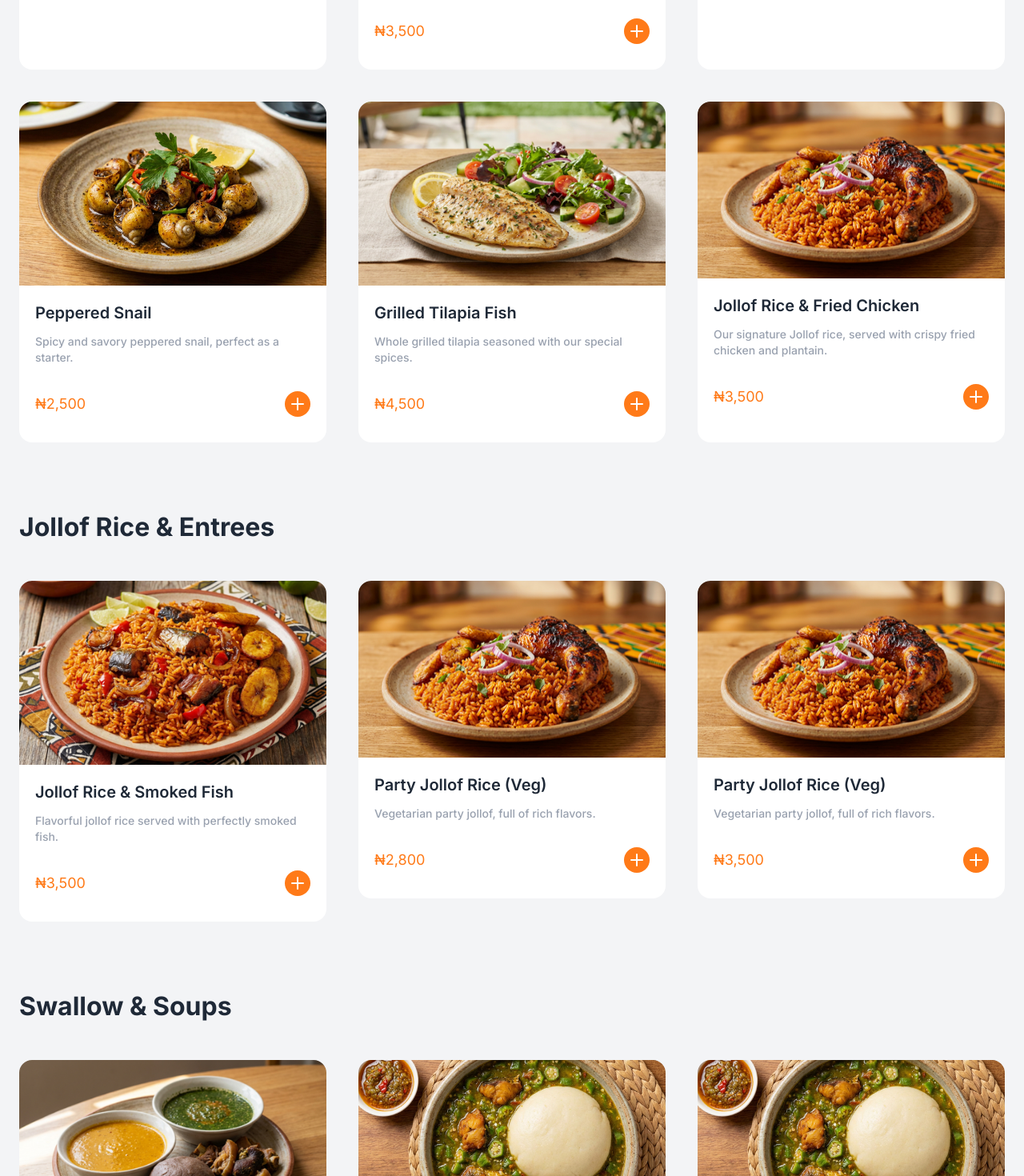
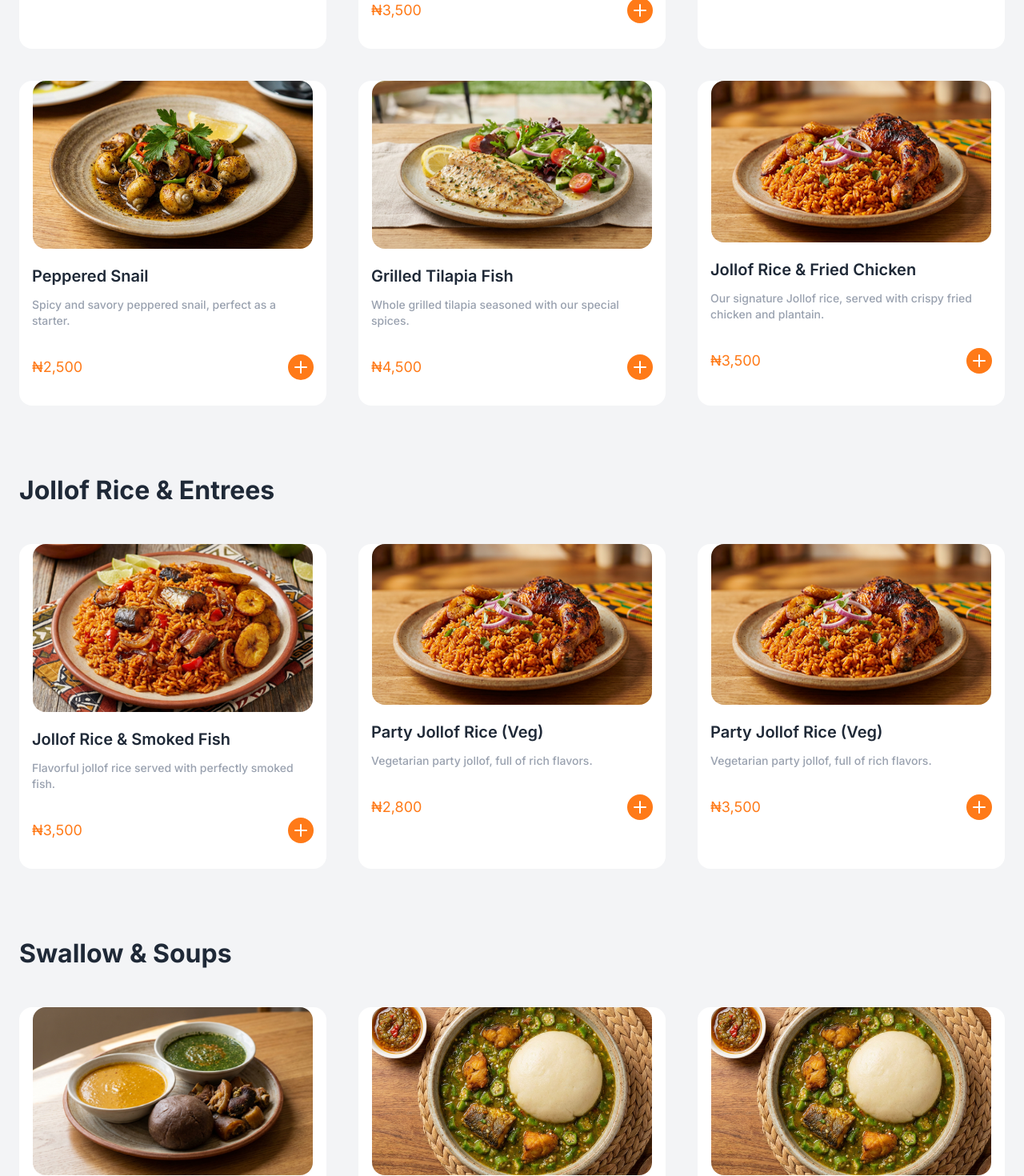
Before and after one commit to trustonyekwere/chuks_kitchen, a Next.js app: page /explore in a window 1280 px wide. Shown: the part 1560-3030 px from the top of the page at 80% size. Built offline with nearby package versions, Linux system fonts and the light colour scheme.

Commit message:
Finished explore page✅

```diff
--- a/app/components/sections/Menu.tsx
+++ b/app/components/sections/Menu.tsx
@@ -122,18 +122,18 @@ export default function Menu() {
                                     key={popular.id}
                                 >
                                     <div className="bg-white h-full w-full rounded-2xl flex md:block" >
-                                        <div className="w-full">
+                                        <div className="flex justify-center items-center">
                                             <Image
                                                 src={popular.img}
                                                 alt="Popular Samples"
-                                                width={400}
-                                                height={400}
+                                                width={350}
+                                                height={250}
                                                 priority
-                                                className="rounded-tl-2xl md:rounded-t-2xl"
+                                                className="rounded-2xl md:rounded-t-2xl"
                                             />
                                         </div>
                                         <div>
-                                            <div className="px-5 flex-column max-w-sm text-start text-blue">
+                                            <div className="px-4 flex-column max-w-sm text-start text-blue">
                                                 <h1 className="text-sm md:text-xl pt-5 font-semibold">
                                                     {popular.title}
                                                 </h1>
@@ -141,7 +141,7 @@ export default function Menu() {
                                                     {popular.description}
                                                 </p>
                                             </div>
-                                            <div className="flex justify-between items-center px-5 py-4 md:py-8">
+                                            <div className="flex justify-between items-center px-4 py-4 md:py-8">
                                                 <div>
                                                     <p className="text-orange text-sm md:text-lg">{popular.price}</p>
                                                 </div>
@@ -184,19 +184,19 @@ export default function Menu() {
                                     viewport={{ once: true }}
                                     key={jollof.id}
                                 >
-                                    <div className="bg-white h-auto w-full rounded-2xl flex md:block" >
-                                        <div className="w-full">
+                                    <div className="bg-white h-full w-full rounded-2xl flex md:block" >
+                                        <div className="flex justify-center items-center">
                                             <Image
                                                 src={jollof.img}
-                                                alt="Jollof Rice"
-                                                width={400}
-                                                height={400}
+                                                alt="Jollof Rice & Entrees"
+                                                width={350}
+                                                height={250}
                                                 priority
-                                                className="rounded-tl-2xl md:rounded-t-2xl"
+                                                className="rounded-2xl md:rounded-t-2xl"
                                             />
                                         </div>
                                         <div>
-                                            <div className="px-5 flex-column max-w-sm text-start text-blue">
+                                            <div className="px-4 flex-column max-w-sm text-start text-blue">
                                                 <h1 className="text-sm md:text-xl pt-5 font-semibold">
                                                     {jollof.title}
                                                 </h1>
@@ -204,7 +204,7 @@ export default function Menu() {
                                                     {jollof.description}
                                                 </p>
                                             </div>
-                                            <div className="flex justify-between items-center px-5 py-4 md:py-8">
+                                            <div className="flex justify-between items-center px-4 py-4 md:py-8">
                                                 <div>
                                                     <p className="text-orange text-sm md:text-lg">{jollof.price}</p>
                                                 </div>
@@ -248,18 +248,18 @@ export default function Menu() {
                                     key={swallow.id}
                                 >
                                     <div className="bg-white h-full w-full rounded-2xl flex md:block" >
-                                        <div className="w-full">
+                                        <div className="flex justify-center items-center">
                                             <Image
                                                 src={swallow.img}
-                                                alt="Swallow"
-                                                width={400}
-                                                height={400}
+                                                alt="Swallow & Soups"
+                                                width={350}
+                                                height={250}
                                                 priority
-                                                className="rounded-tl-2xl md:rounded-t-2xl"
+                                                className="rounded-2xl md:rounded-t-2xl"
                                             />
                                         </div>
                                         <div>
-                                            <div className="px-5 flex-column max-w-sm text-start text-blue">
+                                            <div className="px-4 flex-column max-w-sm text-start text-blue">
                                                 <h1 className="text-sm md:text-xl pt-5 font-semibold">
                                                     {swallow.title}
                                                 </h1>
@@ -267,7 +267,7 @@ export default function Menu() {
                                                     {swallow.description}
                                                 </p>
                                             </div>
-                                            <div className="flex justify-between items-center px-5 py-4 md:py-8">
+                                            <div className="flex justify-between items-center px-4 py-4 md:py-8">
                                                 <div>
                                                     <p className="text-orange text-sm md:text-lg">{swallow.price}</p>
                                                 </div>
```
